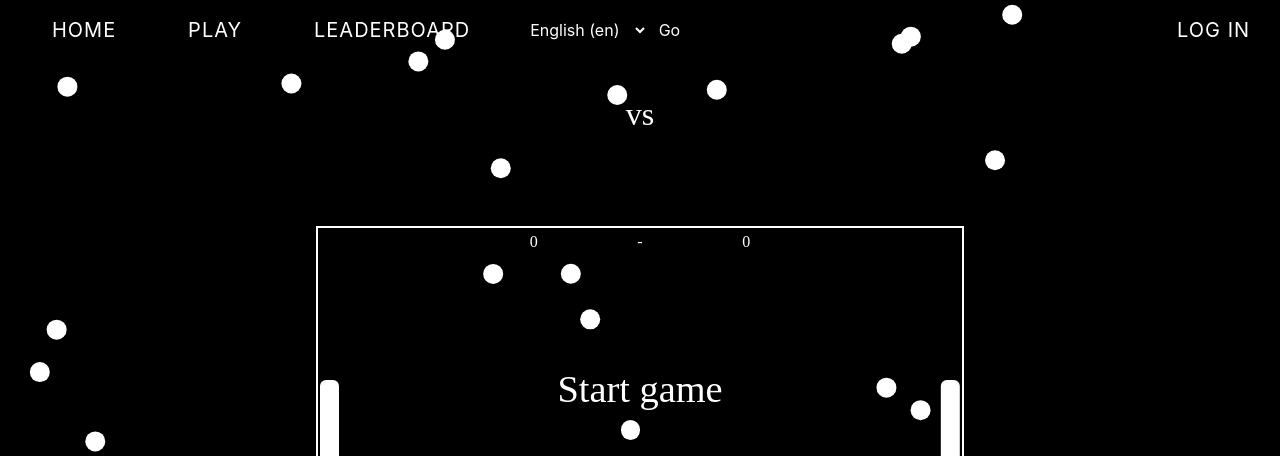
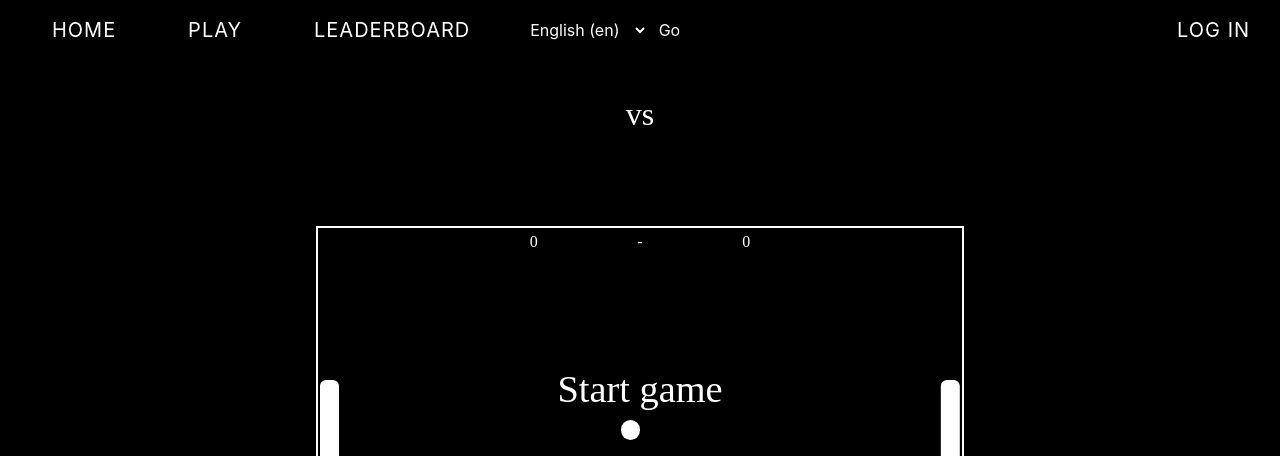
Before and after one commit to yfoucade/ft_transcendence, a Django app: template app/src/transcendence/templates/transcendence/pong/local_tournament/match.html in a window 1280 px wide. Shown: the top 456 px of the page. Run offline with Django 4.2, Linux system fonts and the light colour scheme; the template is opened without the code that fills it, so the values that code supplies are empty; some web fonts are replaced.

Commit message:
fix animation during local tournament

```diff
--- a/app/src/transcendence/templates/transcendence/pong/local_tournament/match.html
+++ b/app/src/transcendence/templates/transcendence/pong/local_tournament/match.html
@@ -1,7 +1,7 @@
 {% extends "../../base.html" %}
 
 {% block content %}
-<main id="main-local-tournament-match" class="pong-page default-text-style">
+<main id="main-local-tournament-match" class="pong-page default-text-style no-animated-bg">
     <div id="players-names" class="">
         <span id="player1">{{ left_player }}</span>
         <span id="versus">vs</span>
```
